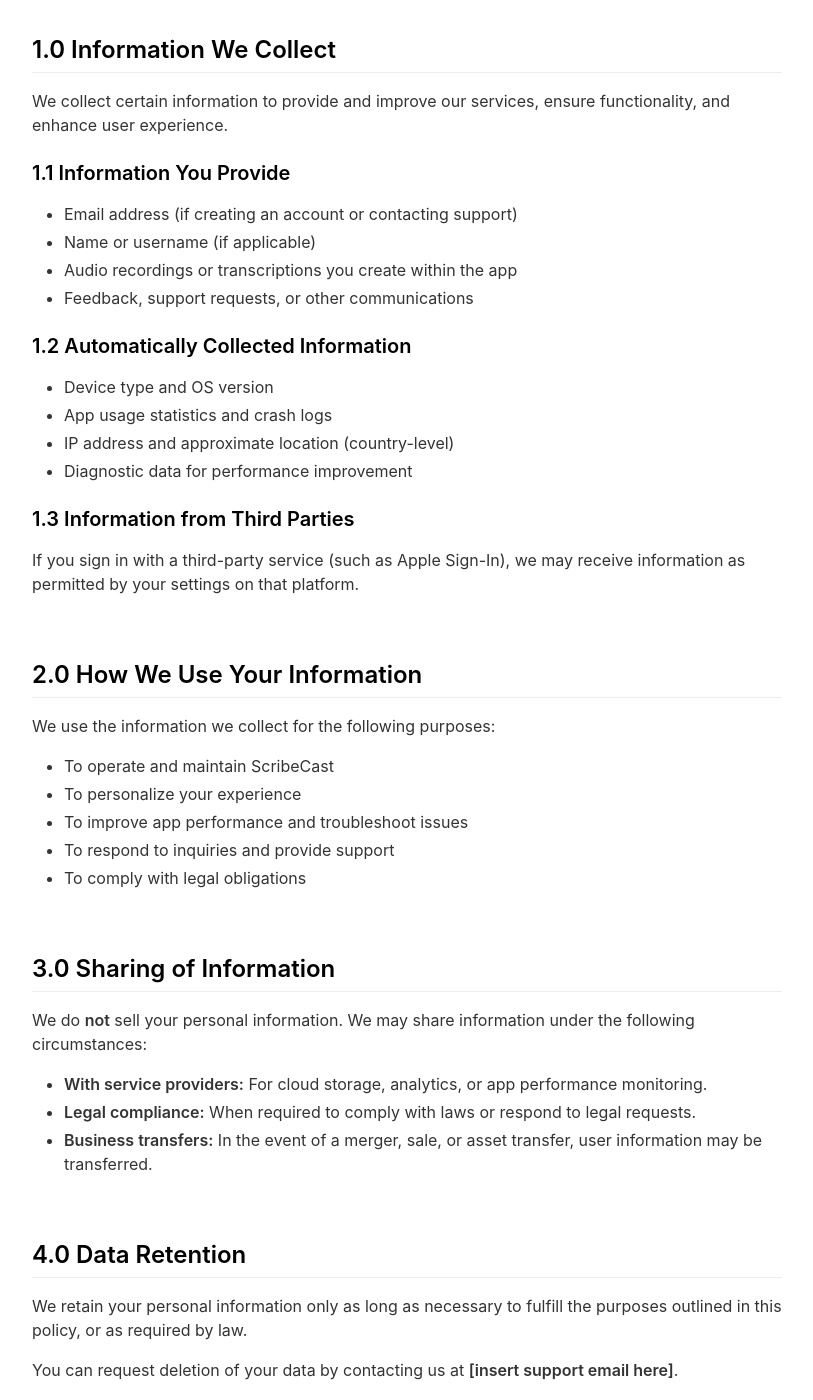
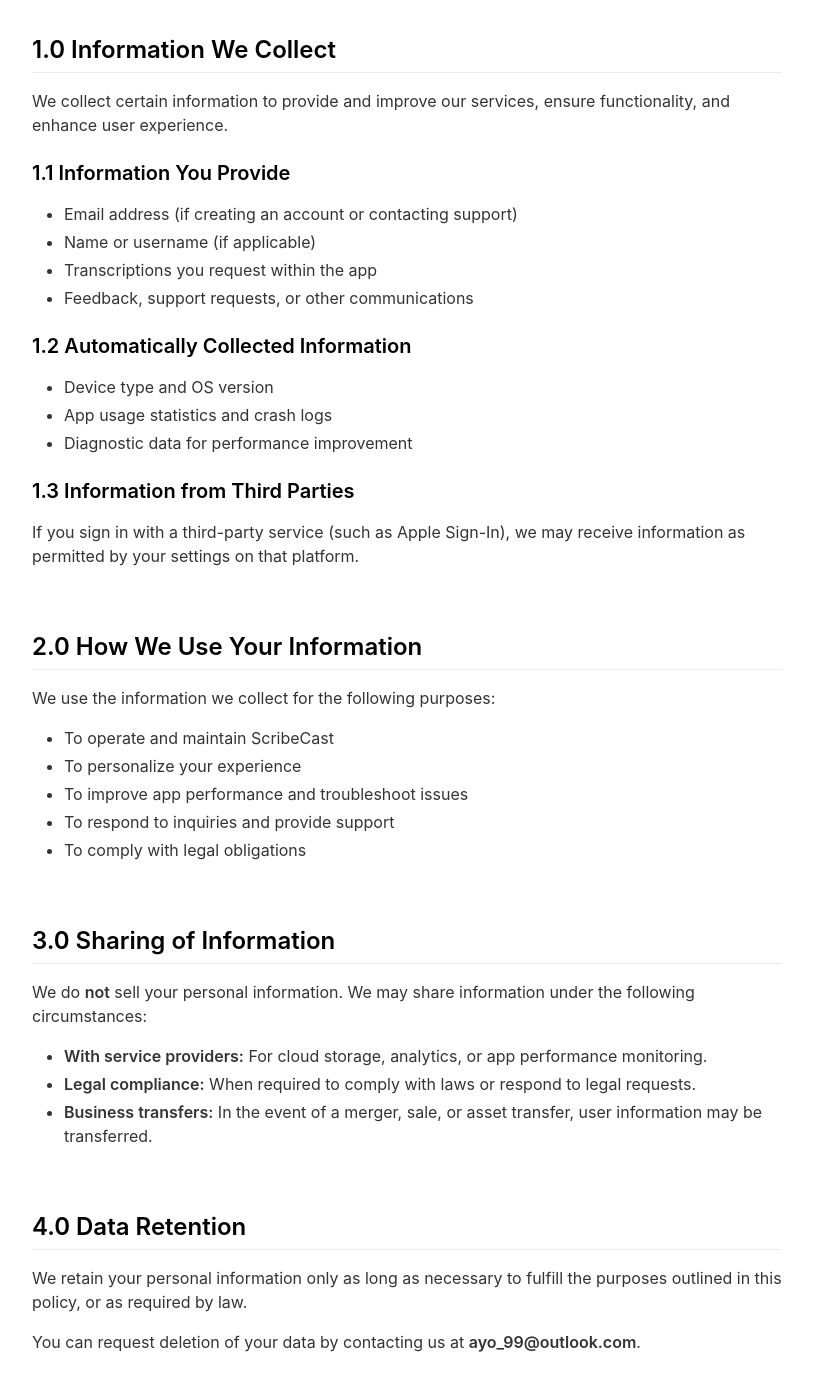
Before and after one commit to StillAyo/StillAyo.github.io, a Jekyll site: the page built from _pages/privacypolicy.md, in a window 1280 px wide and 1400 px high, scrolled down 449 px. Shown: the whole window, without its empty margins (233-1046 px from the left). Built offline with Jekyll 4.4.1, drawn with Linux system fonts in a browser that asks for light colours; nearby versions of some CDN libraries; some of the changed text lies outside the part shown.

Commit message:
Update privacypolicy.md

```diff
--- a/_pages/privacypolicy.md
+++ b/_pages/privacypolicy.md
@@ -22,13 +22,12 @@ We collect certain information to provide and improve our services, ensure funct
 ### 1.1 Information You Provide
 - Email address (if creating an account or contacting support)
 - Name or username (if applicable)
-- Audio recordings or transcriptions you create within the app
+- Transcriptions you request within the app
 - Feedback, support requests, or other communications
 
 ### 1.2 Automatically Collected Information
 - Device type and OS version
 - App usage statistics and crash logs
-- IP address and approximate location (country-level)
 - Diagnostic data for performance improvement
 
 ### 1.3 Information from Third Parties
@@ -62,7 +61,7 @@ We do **not** sell your personal information. We may share information under the
 
 We retain your personal information only as long as necessary to fulfill the purposes outlined in this policy, or as required by law.
 
-You can request deletion of your data by contacting us at **[insert support email here]**.
+You can request deletion of your data by contacting us at **ayo_99@outlook.com**.
 
 <br>
 
@@ -81,7 +80,7 @@ Depending on your location, you may have the right to:
 3. Request deletion of your data
 4. Withdraw consent where processing is based on consent
 
-To exercise these rights, contact us at **[insert support email here]**.
+To exercise these rights, contact us at **ayo_99@outlook.com**.
 
 <br>
 
@@ -110,7 +109,7 @@ We may update this Privacy Policy from time to time. We will notify you of any m
 If you have any questions or concerns about this Privacy Policy or our data practices, please contact us at:
 
 **ScribeCast Support Team**
-Email: [insert support email here]
+Email: ayo_99@outlook.com
 App: ScribeCast
 
 ---
```
